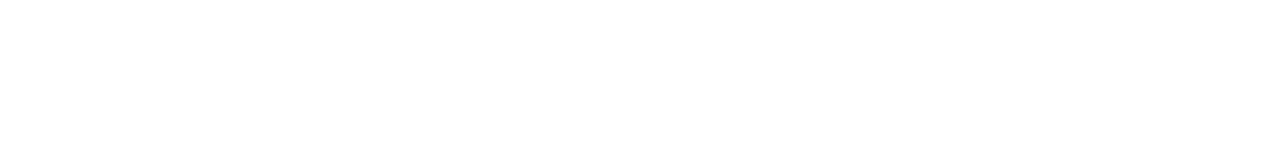
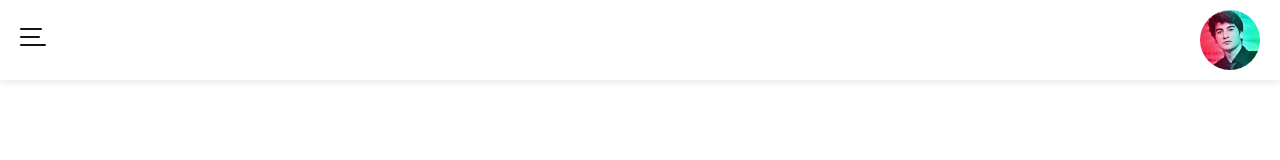
Before and after one commit to dijitalveysel/SweetDashboardTemplate, a plain HTML site: page index.html in a window 1280 px wide. Drawn offline with nearby package versions, Linux system fonts and the light colour scheme.

Commit message:
Create fixed header.

```diff
--- /dev/null
+++ b/assets/css/_header.css
@@ -0,0 +1,70 @@
+@import url("_variables.css");
+
+header {
+  position: fixed;
+  top: 0;
+  display: flex;
+  align-items: center;
+  z-index: 10;
+  background-color: var(--white-color);
+  height: var(--header-height);
+  width: 100vw;
+  box-shadow: var(--shadow-md);
+}
+
+.header-container {
+  display: flex;
+  align-items: center;
+  justify-content: space-between;
+  margin: var(--gap-x-md);
+  width: 100%;
+}
+
+#toggle {
+  display: flex;
+  flex-direction: column;
+  cursor: pointer;
+}
+
+#toggle span {
+  height: 2px;
+  border-radius: var(--rounded-sm);
+  margin-bottom: 6px;
+  background-color: var(--dark-color);
+  width: 20px;
+  transition: all 0.3s linear;
+}
+
+#toggle span:first-of-type {
+  width: 22px;
+}
+
+#toggle span:last-of-type {
+  width: 26px;
+}
+
+#toggle:hover span {
+  width: 26px;
+}
+
+.user {
+  position: relative;
+  width: 60px;
+  height: 60px;
+  border-radius: 50%;
+  overflow: hidden;
+  cursor: pointer;
+}
+
+.user > img {
+  position: absolute;
+  top: 0;
+  left: 0;
+  object-fit: cover;
+  width: 100%;
+  height: 100%;
+}
+
+.user:hover > img {
+  filter: hue-rotate(180deg);
+}
--- a/assets/css/main.css
+++ b/assets/css/main.css
@@ -0,0 +1,38 @@
+@import url("https://fonts.googleapis.com/css2?family=Montserrat:wght@100;200;300;400;500;600;700;800;900&display=swap");
+@import url("https://cdn.jsdelivr.net/npm/bootstrap-icons@1.8.1/font/bootstrap-icons.css");
+@import url("./_normalize.css");
+@import url("./_variables.css");
+@import url("./_header.css");
+
+/* Universal */
+* {
+  font-family: var(--montserrat-font);
+  transition: all 1s;
+}
+
+/* Custom Scrollbar */
+::-webkit-scrollbar {
+  width: var(--scrollbar-size);
+  height: var(--scrollbar-size);
+}
+
+::-webkit-scrollbar-thumb {
+  background-color: var(--primary-color);
+}
+
+::-webkit-scrollbar-track {
+  box-shadow: var(--scrollbar-shadow);
+}
+
+/* Custom Selection */
+::selection {
+  color: var(--white-color);
+  background-color: var(--primary-color);
+}
+
+/* Body Element */
+body {
+  width: 100vw;
+  height: 100vh;
+  overflow: hidden;
+}
--- a/index.html
+++ b/index.html
@@ -13,6 +13,18 @@
 </head>
 
 <body>
+    <header>
+        <div class="header-container">
+            <div id="toggle">
+                <span></span>
+                <span></span>
+                <span></span>
+            </div>
+            <div class="user">
+                <img src="./assets/images/veysel-demirel.jpg" alt="Veysel Demirel" />
+            </div>
+        </div>
+    </header>
     <script type="module" src="./app/app.js" defer></script>
 </body>
 
```
Also changed, not shown: assets/images/veysel-demirel.jpg (added).
